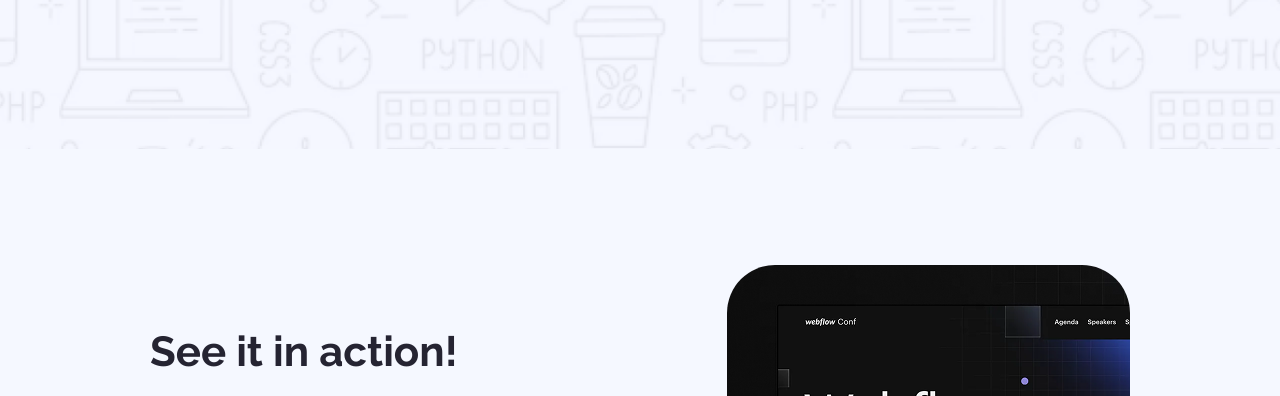
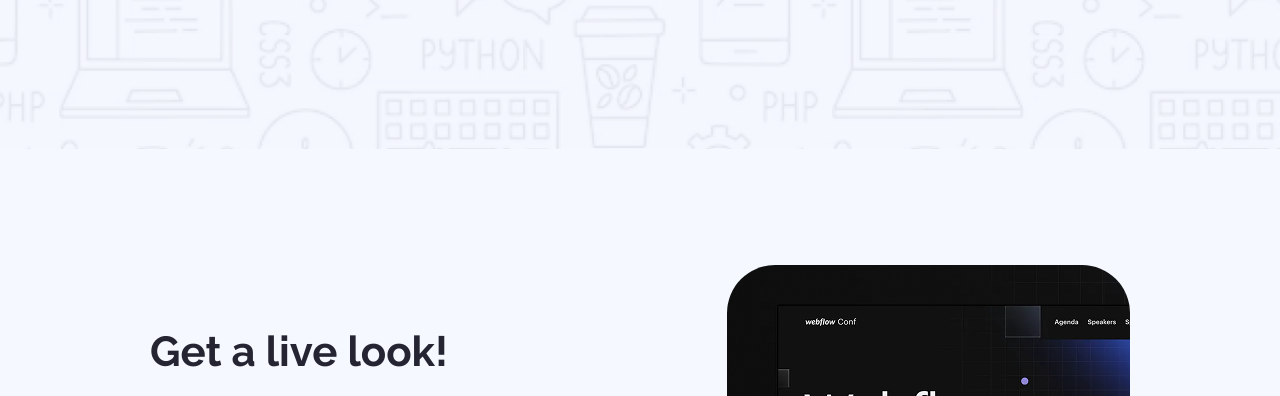
Before and after one commit to shmmdev/B12A01-assignment-01, a plain HTML site: page index.html in a window 1280 px wide. Shown: the part 551-947 px from the top of the page. Drawn offline with Linux system fonts and the light colour scheme.

Commit message:
favicon added

```diff
--- a/index.html
+++ b/index.html
@@ -12,6 +12,7 @@
         href="https://fonts.googleapis.com/css2?family=Inter:ital,opsz,wght@0,14..32,100..900;1,14..32,100..900&display=swap"
         rel="stylesheet">
     <link rel="stylesheet" href="styles/stylesheet.css">
+    <link rel="shortcut icon" href="assets/favicon.ico" type="image/x-icon">
     <title>DARKRAFT — Build Smarter, Design Darker</title>
 </head>
 
@@ -35,7 +36,7 @@
 
         <section class="action-container">
             <div class="action">
-                <h3 class="action-title">See it in action!</h3>
+                <h3 class="action-title">Get a live look!</h3>
                 <p class="action-text">Experience how our dark UI template brings your ideas to life — beautifully,
                     responsively, and effortlessly.</p>
                 <a href="#">
```
Also changed, not shown: assets/favicon.ico (added).
